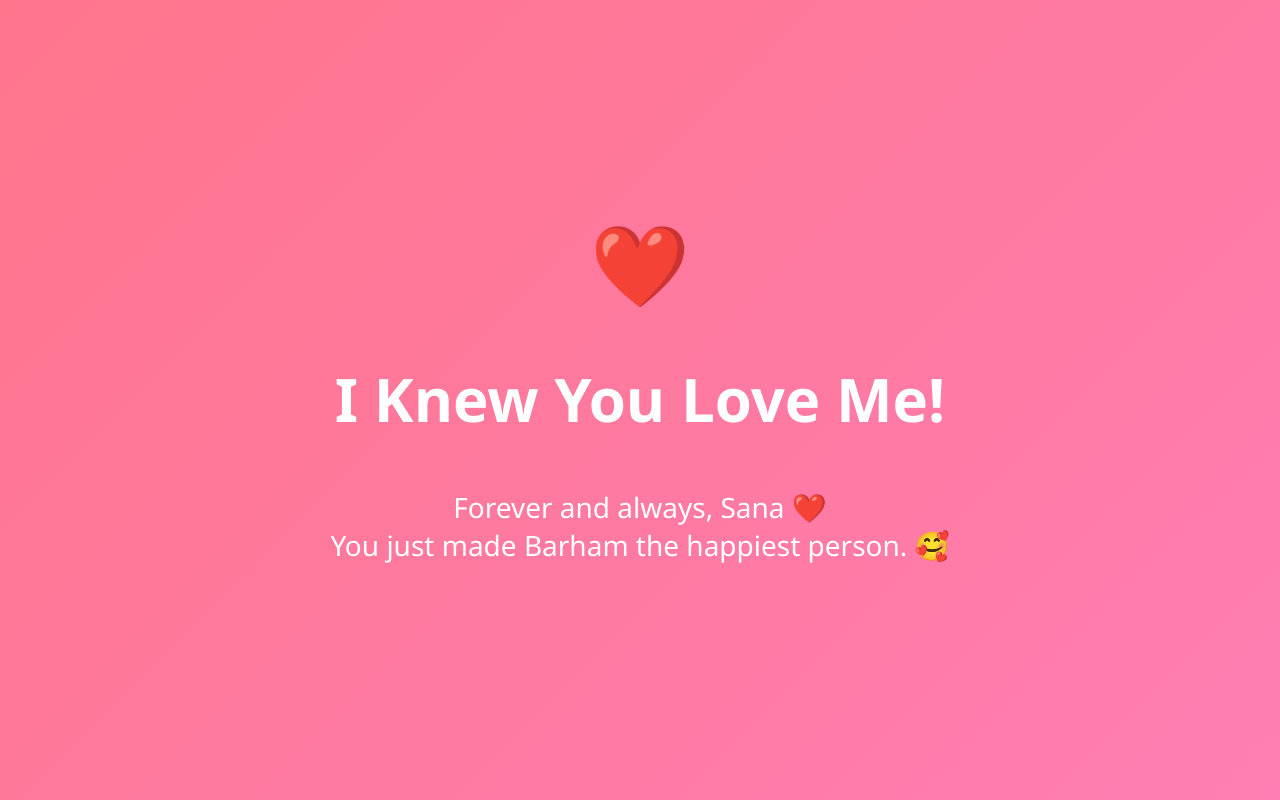
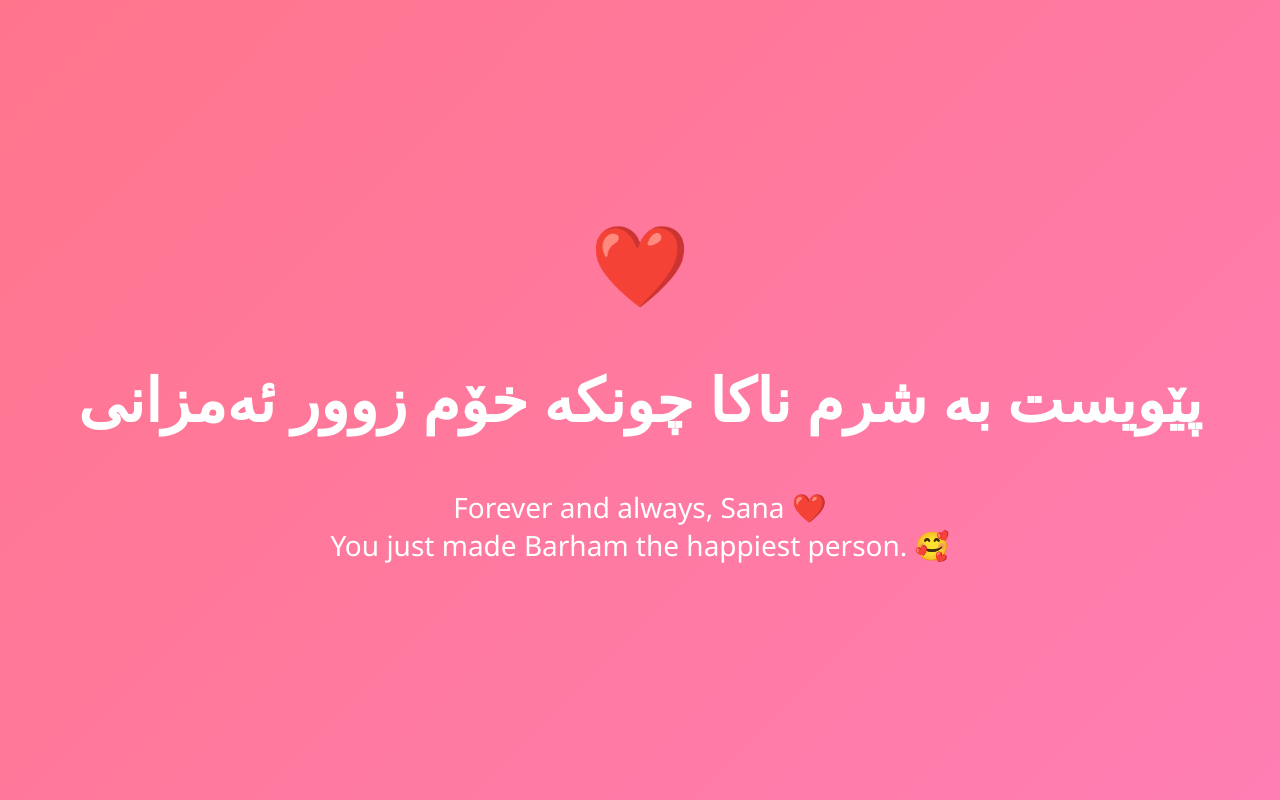
Before and after one commit to bbrham64/iloveyousana, a plain HTML site: page inex2.html in a window 1280 px wide. Drawn offline with Linux system fonts and the light colour scheme.

Commit message:
Update inex2.html

```diff
--- a/inex2.html
+++ b/inex2.html
@@ -3,7 +3,7 @@
 <head>
 <meta charset="UTF-8">
 <meta name="viewport" content="width=device-width, initial-scale=1.0">
-<title>I Knew It ❤️</title>
+<title>دەمزانی کە هەر خۆشت ەوێم، منیش خۆشم دەوێیت</title>
 
 <style>
 body{
@@ -45,7 +45,7 @@ p{
 
 <div class="heart">❤️</div>
 
-<h1>I Knew You Love Me!</h1>
+<h1>پێویست بە شرم ناکا چونکە خۆم زوور ئەمزانی</h1>
 
 <p>
 Forever and always, Sana ❤️<br>
```
